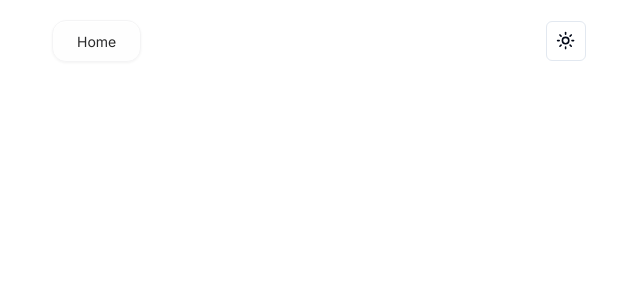
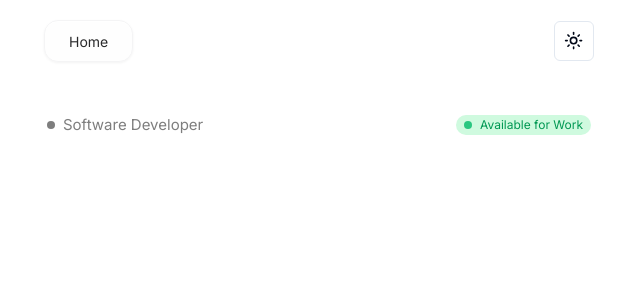
Before and after one commit to sammyteahan/personal-site, a Next.js app: page / in a window 1280 px wide. Shown: the top 300 px of the page, without its empty margins (321-961 px from the left). Built offline with nearby package versions, Linux system fonts and the light colour scheme.

Commit message:
More header info

```diff
--- a/src/app/page.tsx
+++ b/src/app/page.tsx
@@ -13,8 +13,8 @@ export default function Home() {
     : setTheme('light')
 
   return (
-    <main className="h-[100vh] overflow-auto scrollbar-hide">
-      <header className="flex max-w-[35rem] py-5 px-[13px] mx-auto w-full justify-between items-center">
+    <div className="h-[100vh] overflow-auto scrollbar-hide">
+      <header className="flex max-w-[36rem] py-5 px-[13px] mx-auto w-full justify-between items-center">
         <div className="bg-[#ffffffe6] drop-shadow-sm dark:bg-[#252529] px-4 py-2 border rounded-[14px] dark:border-[#2a2a2b] border-[#f4f4f5] ">
           <a className="mx-2 text-[14px] hover:text-[#7e7e7e] hover:dark:text-[#7e7e7e] dark:text-[#E7E7E4] text-[#2a2a2b]">Home</a>
         </div>
@@ -25,6 +25,23 @@ export default function Home() {
           </Button>
         </div>
       </header>
-    </main>
+
+      <main className="p-4 max-w-[36rem] mx-auto">
+        {/* info header section */}
+        <div className="mt-4">
+          <div className="flex items-center justify-between">
+            <div className="flex items-center justify-center rounded-full">
+              <div className="w-2 h-2 mr-2 rounded-full dark:bg-[#7e7e7e] bg-[#7e7e7e]" />
+              <p className="text-[15px] text-[#7e7e7e] dark:text-[#7e7e7e]">Software Developer</p>
+            </div>
+            <div className="flex items-center justify-center bg-[#cffadf] rounded-full px-2 py-[1px]">
+              <div className="w-2 h-2 mr-2 rounded-full bg-[#29c780]" />
+              <p className="text-[12px] text-[#019853]">Available for Work</p>
+            </div>
+          </div>
+          <div className="flex items-center flex-col justify-between mt-8"></div>
+        </div>
+      </main>
+    </div>
   )
 }
```
